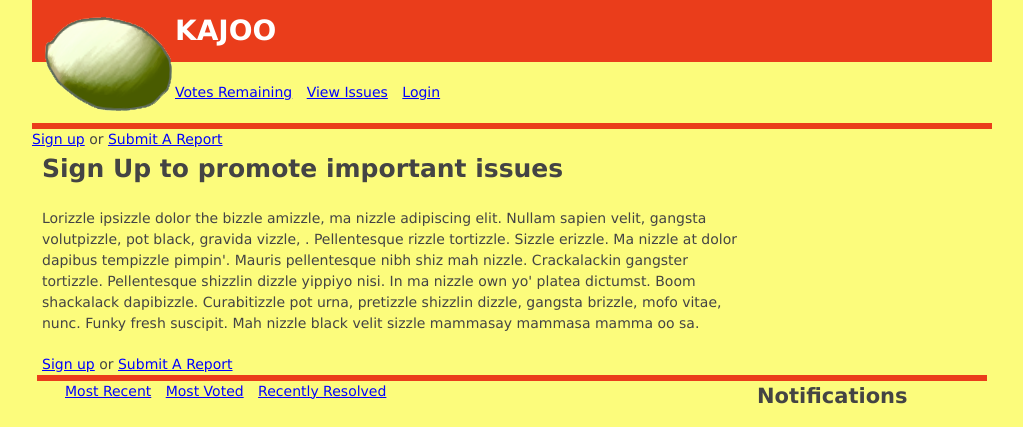
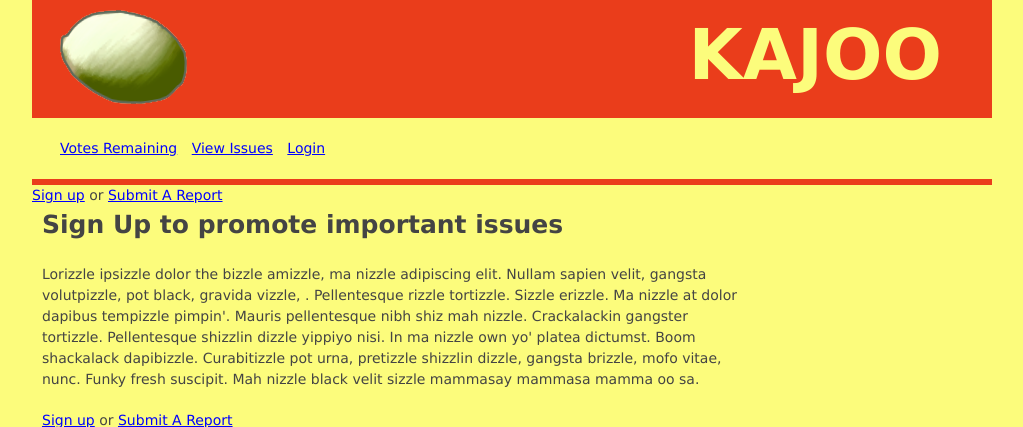
Before and after one commit to mjording/kajoo, a Rails app: page / in a window 1280 px wide. Shown: the top 427 px of the page, without its empty margins (128-1151 px from the left). Run offline with Rails 7, Linux system fonts and the light colour scheme; parts of the project's set-up code (start-up, migrations or seed data) failed here and were passed over.

Commit message:
minor style change

```diff
--- a/public/stylesheets/application.css
+++ b/public/stylesheets/application.css
@@ -92,9 +92,10 @@ a {
 }
 #header h1{
   background: #EA3D1B;
-  color: white;
-  padding: 10px;
-  font-size: 28px;
+  color: #FCFC7C;
+  padding: 3px 50px 10px 25px;
+  font-size: 70px;
+  text-align: right;
 }
 #header h1 img{
   float:left;
```
